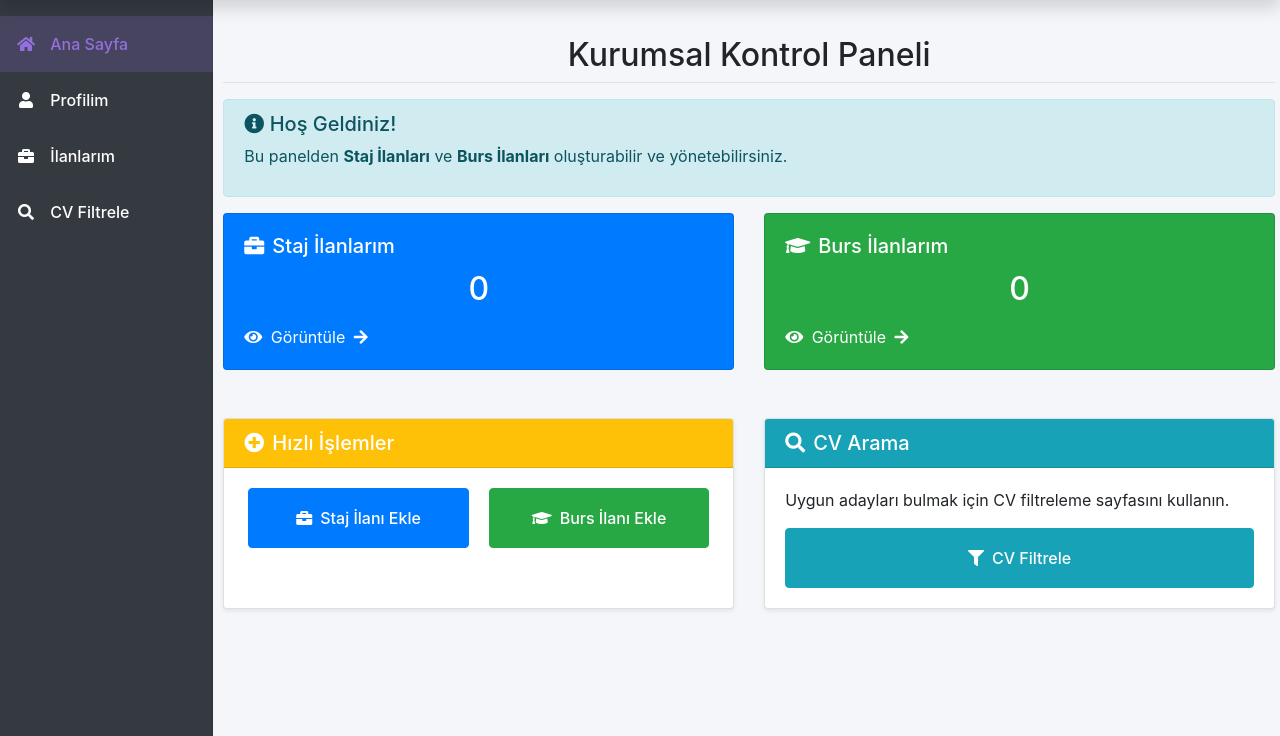
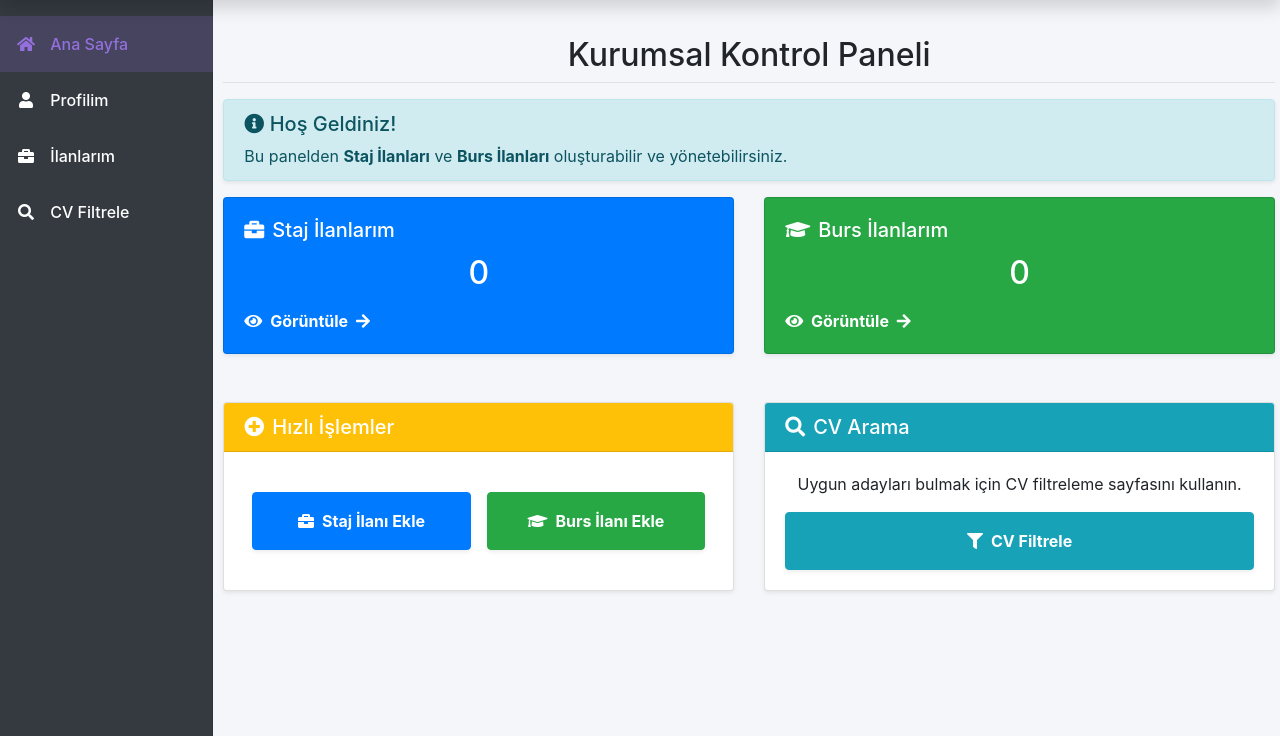
Before and after one commit to gokdeniz05/ASEC-Website-Update, a PHP site: page /corporate/dashboard.php in a window 1280 px wide. Shown: the part 64-800 px from the top of the page. Run offline with PHP 8.4, Linux system fonts and the light colour scheme; the visitor is signed in with stand-in values (Sample User, id 1); data that the repository does not hold is empty.

Commit message:
Dashboard ve Login session duzeltildi

```diff
--- a/src/corporate/dashboard.php
+++ b/src/corporate/dashboard.php
@@ -1,45 +1,22 @@
 <?php
-require_once 'includes/config.php';
+// 1. DOCKER UYUMLU BAŞLANGIÇ
+ob_start();
+
+// 2. SESSION VE DB BAĞLANTISI (KRİTİK NOKTA)
+// 'corporate' klasöründe olduğumuz için bir üst dizindeki db.php'ye '../' ile çıkıyoruz.
+// Bu dosya session_start() işlemini de yapar.
+require_once '../db.php';
+
+// 3. YETKİ KONTROLÜ
+// Giriş yapmamışsa veya kullanıcı tipi 'corporate' değilse login sayfasına at
+if(!isset($_SESSION["loggedin"]) || $_SESSION["loggedin"] !== true || $_SESSION['user_type'] !== 'corporate'){
+    header("location: ../login.php");
+    exit;
+}
 ?>
 
 <?php include 'corporate-header.php'; ?>
-<style>
-    /* Quick Actions and CV Filter buttons styling */
-    .card-body .btn-primary,
-    .card-body .btn-success,
-    .card-body .btn-info {
-        min-height: 60px;
-        padding: 16px 20px;
-        display: flex;
-        align-items: center;
-        justify-content: center;
-        font-size: 1rem;
-        font-weight: 500;
-    }
 
-    /* Ensure buttons in Quick Actions are centered and aligned */
-    .card-body .d-flex.flex-column.flex-md-row {
-        align-items: stretch;
-        justify-content: center;
-    }
-
-    /* Make sure buttons have equal height */
-    .card-body .d-flex .btn {
-        flex: 1;
-        margin: 0 4px;
-    }
-
-    /* Mobile: stack buttons vertically, maintain height */
-    @media (max-width: 767px) {
-        .card-body .d-flex.flex-column .btn {
-            margin: 0 0 8px 0;
-            width: 100%;
-        }
-        .card-body .d-flex.flex-column .btn:last-child {
-            margin-bottom: 0;
-        }
-    }
-</style>
 <div class="container-fluid">
     <div class="row">
         <?php include 'corporate-sidebar.php'; ?>
@@ -48,18 +25,18 @@ require_once 'includes/config.php';
                 <h1 class="h2">Kurumsal Kontrol Paneli</h1>
             </div>
 
-            <div class="alert alert-info">
+            <div class="alert alert-info shadow-sm">
                 <h5><i class="fas fa-info-circle"></i> Hoş Geldiniz!</h5>
-                <p>Bu panelden <strong>Staj İlanları</strong> ve <strong>Burs İlanları</strong> oluşturabilir ve yönetebilirsiniz.</p>
+                <p class="mb-0">Bu panelden <strong>Staj İlanları</strong> ve <strong>Burs İlanları</strong> oluşturabilir ve yönetebilirsiniz.</p>
             </div>
 
             <div class="row">
                 <div class="col-12 col-md-6 mb-4">
-                    <div class="card text-white bg-primary h-100">
+                    <div class="card text-white bg-primary h-100 shadow-sm">
                         <div class="card-body">
                             <h5 class="card-title"><i class="fas fa-briefcase mr-2"></i>Staj İlanlarım</h5>
                             <?php
-                            // Ensure corporate_ilan_requests table exists
+                            // Tablo yoksa oluştur
                             $pdo->exec('CREATE TABLE IF NOT EXISTS corporate_ilan_requests (
                                 id INT AUTO_INCREMENT PRIMARY KEY,
                                 corporate_user_id INT NOT NULL,
@@ -82,50 +59,48 @@ require_once 'includes/config.php';
                                 INDEX idx_kategori (kategori)
                             ) ENGINE=InnoDB DEFAULT CHARSET=utf8mb4 COLLATE=utf8mb4_unicode_ci');
 
-                            // Count approved staj announcements in ilanlar table
+                            // İlan Sayısı
                             try {
+                                $staj_count = 0;
+                                // ilanlar tablosunda sütun var mı kontrol et
                                 $columns = $pdo->query("SHOW COLUMNS FROM ilanlar")->fetchAll(PDO::FETCH_COLUMN);
                                 if (in_array('corporate_user_id', $columns)) {
                                     $staj_count_sql = "SELECT COUNT(*) as count FROM ilanlar WHERE kategori = 'Staj İlanları' AND corporate_user_id = ?";
                                     $staj_stmt = $pdo->prepare($staj_count_sql);
                                     $staj_stmt->execute([$_SESSION['user_id']]);
                                     $staj_count = $staj_stmt->fetch()['count'];
-                                } else {
-                                    $staj_count = 0;
                                 }
-                            } catch (PDOException $e) {
+                            } catch (Exception $e) {
                                 $staj_count = 0;
                             }
                             ?>
                             <p class="card-text h2 mb-3"><?php echo htmlspecialchars($staj_count); ?></p>
-                            <a href="ilanlar-yonetim.php?kategori=Staj İlanları" class="text-white text-decoration-none">
+                            <a href="ilanlar-yonetim.php?kategori=Staj İlanları" class="text-white text-decoration-none font-weight-bold">
                                 <i class="fas fa-eye mr-1"></i> Görüntüle <i class="fas fa-arrow-right ml-1"></i>
                             </a>
                         </div>
                     </div>
                 </div>
+
                 <div class="col-12 col-md-6 mb-4">
-                    <div class="card text-white bg-success h-100">
+                    <div class="card text-white bg-success h-100 shadow-sm">
                         <div class="card-body">
                             <h5 class="card-title"><i class="fas fa-graduation-cap mr-2"></i>Burs İlanlarım</h5>
                             <?php
-                            // Count approved burs announcements in ilanlar table
                             try {
-                                $columns = $pdo->query("SHOW COLUMNS FROM ilanlar")->fetchAll(PDO::FETCH_COLUMN);
+                                $burs_count = 0;
                                 if (in_array('corporate_user_id', $columns)) {
                                     $burs_count_sql = "SELECT COUNT(*) as count FROM ilanlar WHERE kategori = 'Burs İlanları' AND corporate_user_id = ?";
                                     $burs_stmt = $pdo->prepare($burs_count_sql);
                                     $burs_stmt->execute([$_SESSION['user_id']]);
                                     $burs_count = $burs_stmt->fetch()['count'];
-                                } else {
-                                    $burs_count = 0;
                                 }
-                            } catch (PDOException $e) {
+                            } catch (Exception $e) {
                                 $burs_count = 0;
                             }
                             ?>
                             <p class="card-text h2 mb-3"><?php echo htmlspecialchars($burs_count); ?></p>
-                            <a href="ilanlar-yonetim.php?kategori=Burs İlanları" class="text-white text-decoration-none">
+                            <a href="ilanlar-yonetim.php?kategori=Burs İlanları" class="text-white text-decoration-none font-weight-bold">
                                 <i class="fas fa-eye mr-1"></i> Görüntüle <i class="fas fa-arrow-right ml-1"></i>
                             </a>
                         </div>
@@ -139,26 +114,31 @@ require_once 'includes/config.php';
                         <div class="card-header bg-warning text-white">
                             <h5 class="mb-0"><i class="fas fa-plus-circle mr-2"></i>Hızlı İşlemler</h5>
                         </div>
-                        <div class="card-body">
-                            <div class="d-flex flex-column flex-md-row justify-content-center align-items-stretch" style="gap: 12px;">
-                                <a href="ilan-ekle.php?kategori=Staj İlanları" class="btn btn-primary" style="min-width: 200px;">
-                                    <i class="fas fa-briefcase mr-2"></i>Staj İlanı Ekle
-                                </a>
-                                <a href="ilan-ekle.php?kategori=Burs İlanları" class="btn btn-success" style="min-width: 200px;">
-                                    <i class="fas fa-graduation-cap mr-2"></i>Burs İlanı Ekle
-                                </a>
+                        <div class="card-body d-flex align-items-center">
+                            <div class="row w-100 mx-0">
+                                <div class="col-md-6 px-2 mb-3 mb-md-0">
+                                    <a href="ilan-ekle.php?kategori=Staj İlanları" class="btn btn-primary w-100 py-3 font-weight-bold shadow-sm h-100 d-flex align-items-center justify-content-center">
+                                        <i class="fas fa-briefcase mr-2"></i>Staj İlanı Ekle
+                                    </a>
+                                </div>
+                                <div class="col-md-6 px-2">
+                                    <a href="ilan-ekle.php?kategori=Burs İlanları" class="btn btn-success w-100 py-3 font-weight-bold shadow-sm h-100 d-flex align-items-center justify-content-center">
+                                        <i class="fas fa-graduation-cap mr-2"></i>Burs İlanı Ekle
+                                    </a>
+                                </div>
                             </div>
                         </div>
                     </div>
                 </div>
+
                 <div class="col-12 col-md-6 mb-4">
                     <div class="card shadow-sm h-100">
                         <div class="card-header bg-info text-white">
                             <h5 class="mb-0"><i class="fas fa-search mr-2"></i>CV Arama</h5>
                         </div>
-                        <div class="card-body d-flex flex-column">
-                            <p class="flex-grow-1">Uygun adayları bulmak için CV filtreleme sayfasını kullanın.</p>
-                            <a href="cv-filtrele.php" class="btn btn-info btn-block">
+                        <div class="card-body d-flex flex-column justify-content-center">
+                            <p class="text-center mb-3">Uygun adayları bulmak için CV filtreleme sayfasını kullanın.</p>
+                            <a href="cv-filtrele.php" class="btn btn-info btn-block py-3 font-weight-bold shadow-sm">
                                 <i class="fas fa-filter mr-2"></i>CV Filtrele
                             </a>
                         </div>
@@ -173,3 +153,6 @@ require_once 'includes/config.php';
 <script src="https://cdn.jsdelivr.net/npm/bootstrap@4.5.2/dist/js/bootstrap.bundle.min.js"></script>
 </body>
 </html>
+<?php
+ob_end_flush(); // Tamponu boşalt
+?>
```
Also changed, not shown: src/login.php (+56 -104 lines).
